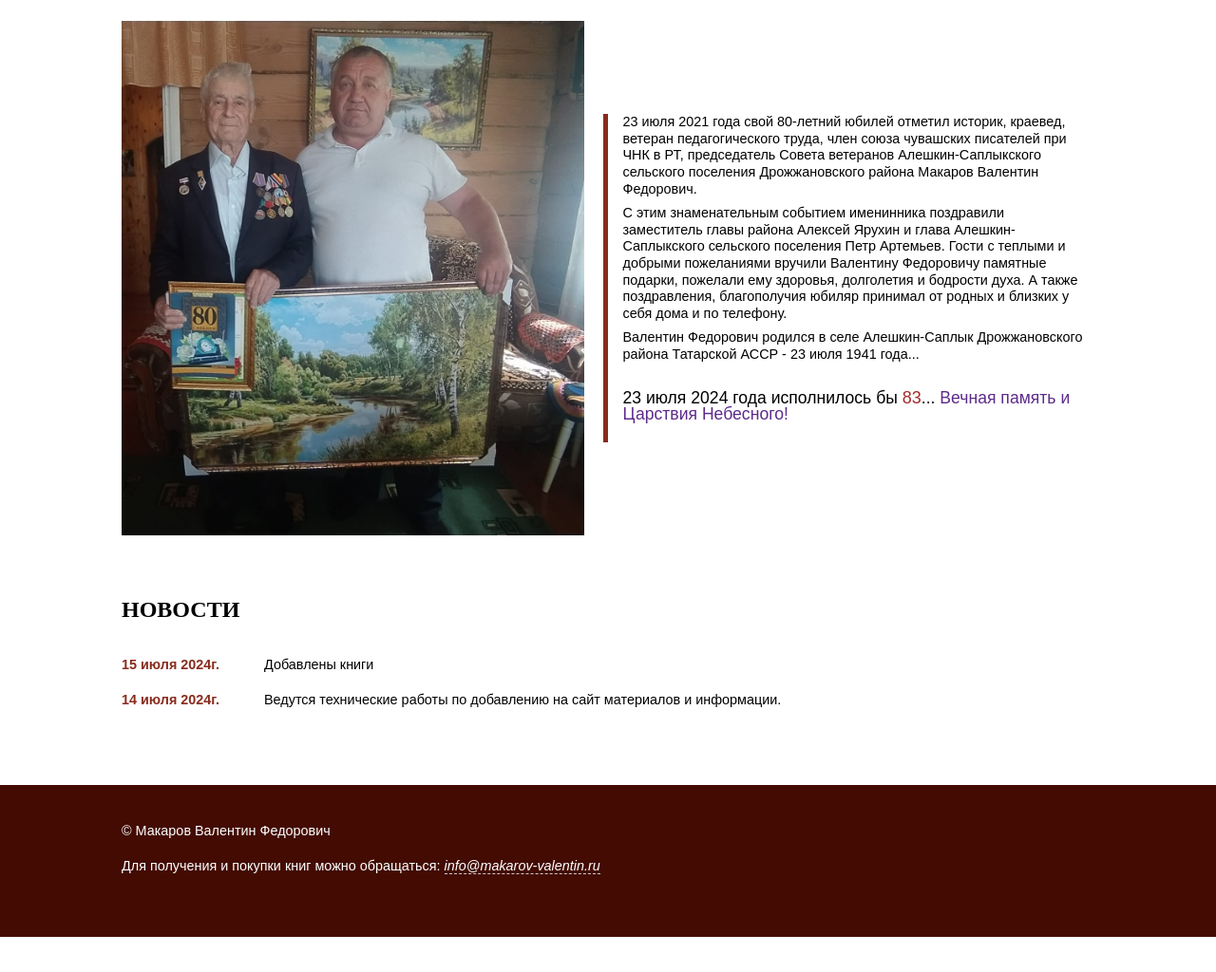
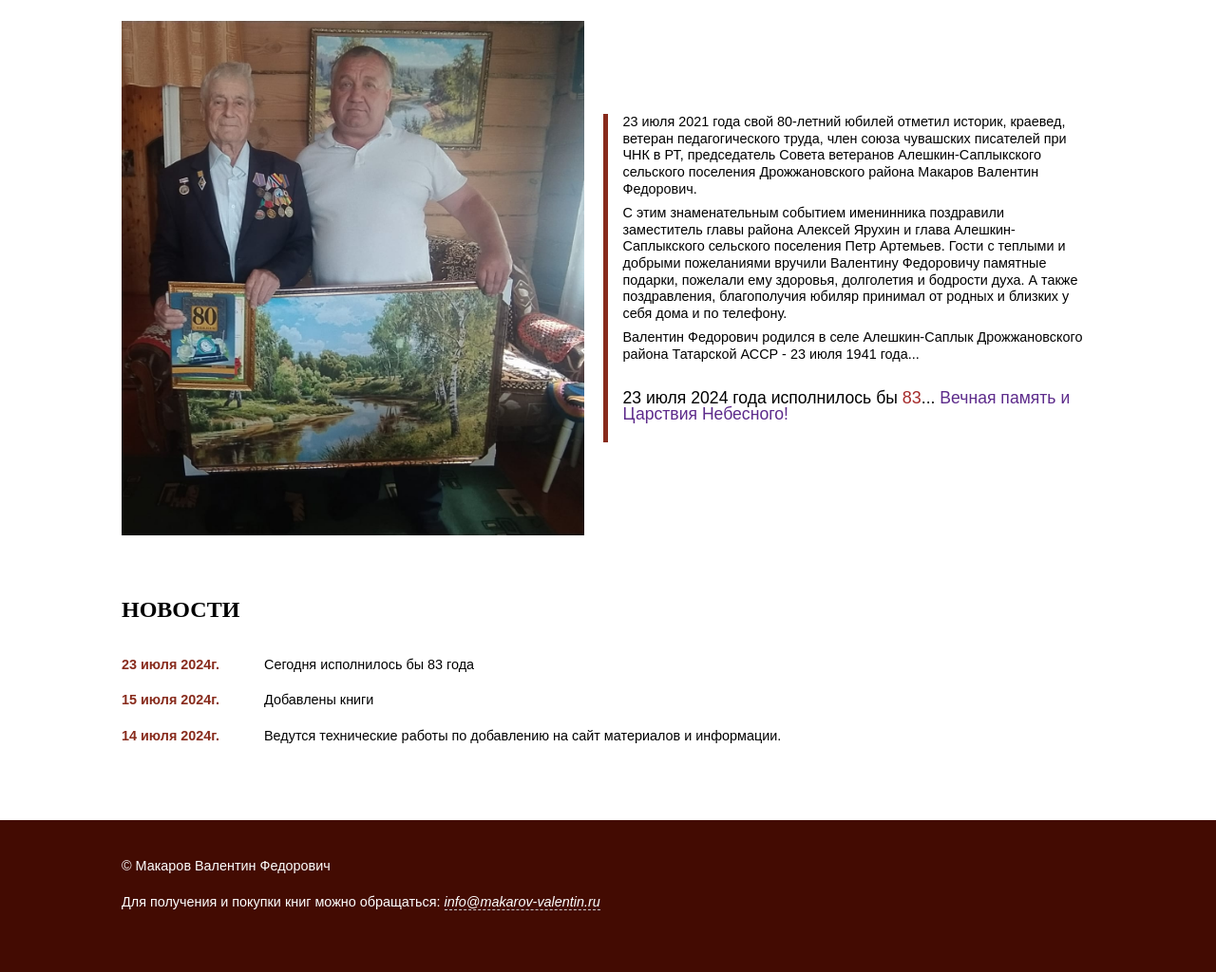
Before and after one commit to fmakarov/makarov, a plain HTML site: page index.html in a window 1280 px wide. Shown: the part 68-1092 px from the top of the page at 95% size. Before the commit the page ends 1055 px from the top, so only its background shows below. Drawn offline with Linux system fonts and the light colour scheme.

Commit message:
Update index.html
add bfday

```diff
--- a/index.html
+++ b/index.html
@@ -79,6 +79,10 @@
           <div class="main_news">
             <h2>Новости</h2>
             <div class="main_news__block">
+              <div>23 июля 2024г.</div>
+              <div>Сегодня исполнилось бы 83 года</div>
+            </div>
+            <div class="main_news__block">
               <div>15 июля 2024г.</div>
               <div>Добавлены книги</div>
             </div>
```
